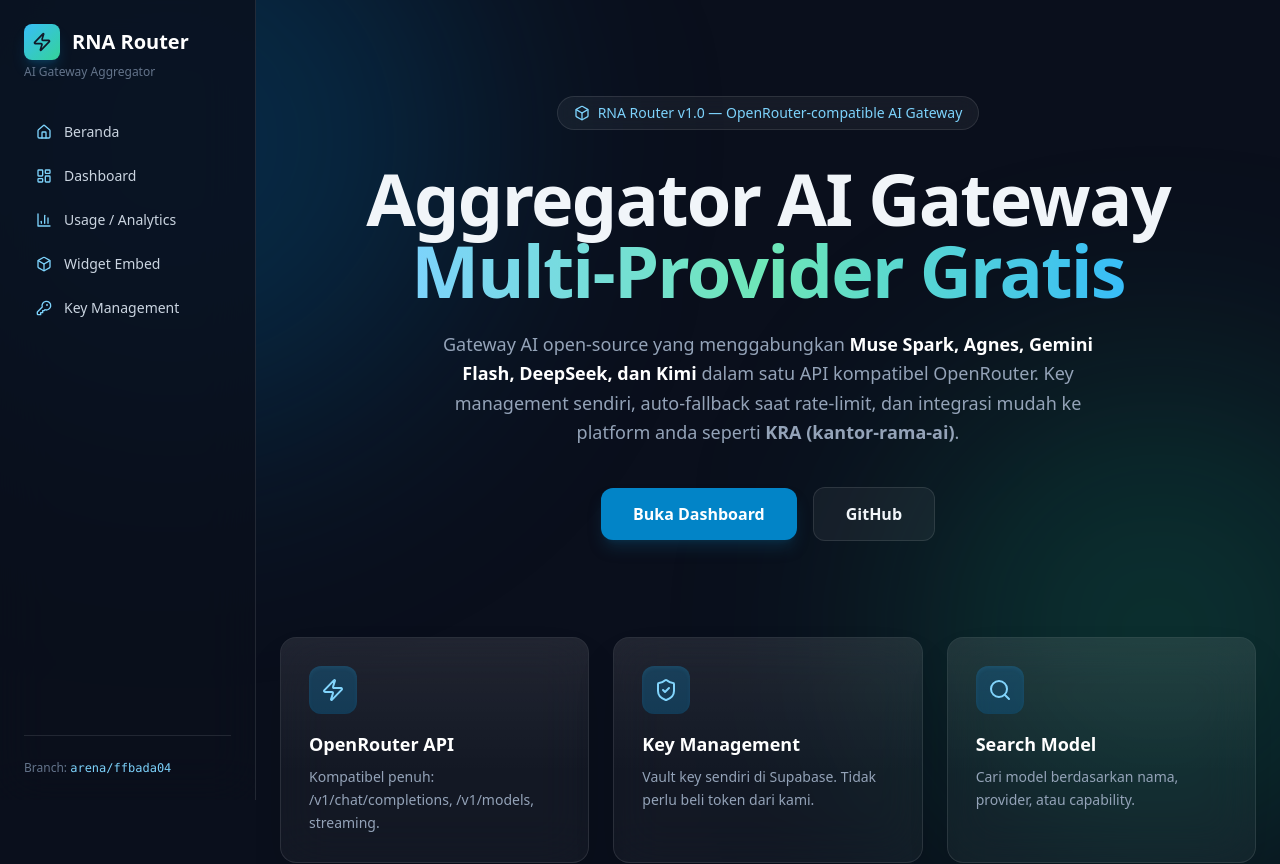
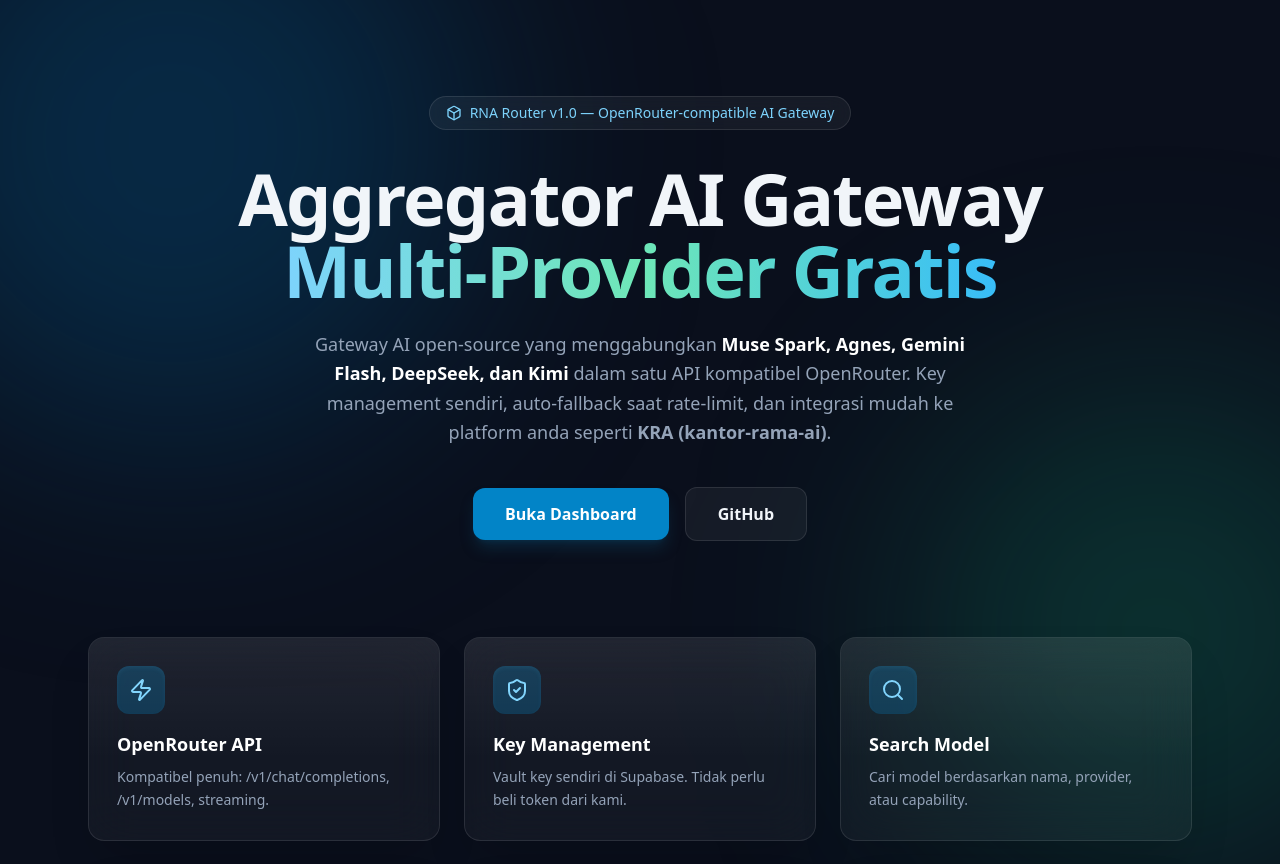
Before and after one commit to turtrsst/RNA-Router, a Next.js app: page / in a window 1280 px wide. Shown: the top 864 px of the page. Built offline with nearby package versions, Linux system fonts and the light colour scheme.

Commit message:
feat: sidebar hidden on landing page /
Co-authored-by: arena-agent <297053741+arena-agent@users.noreply.github.com>

```diff
--- /dev/null
+++ b/app/components/SidebarWrapper.tsx
@@ -0,0 +1,8 @@
+"use client";
+import { usePathname } from "next/navigation";
+import Sidebar from "./Sidebar";
+export default function SidebarWrapper() {
+  const pathname = usePathname();
+  if (pathname === "/") return null;
+  return <Sidebar />;
+}
--- a/app/layout.tsx
+++ b/app/layout.tsx
@@ -6,14 +6,14 @@ export const metadata: Metadata = {
   description: "OpenRouter-compatible AI gateway with multi-provider free tier, auto-fallback, and key vault.",
 };
 
-import Sidebar from "./components/Sidebar";
+import SidebarWrapper from "./components/SidebarWrapper";
 
 export default function RootLayout({ children }: { children: React.ReactNode }) {
   return (
     <html lang="id">
       <body className="min-h-screen bg-ink-950 text-slate-100">
         <div className="flex min-h-screen">
-          <Sidebar />
+          <SidebarWrapper />
           <main className="flex-1 min-w-0">{children}</main>
         </div>
       </body>
```
